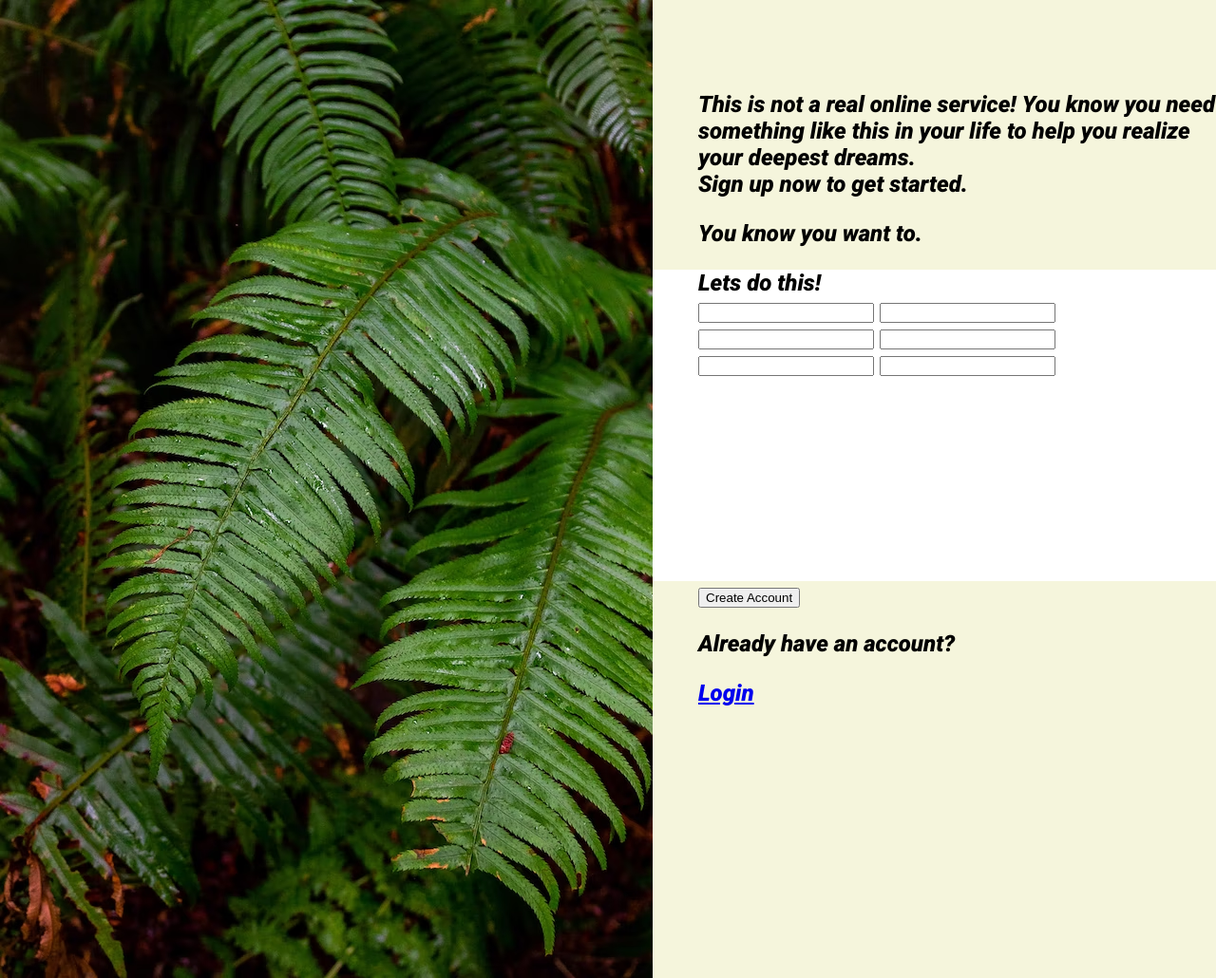
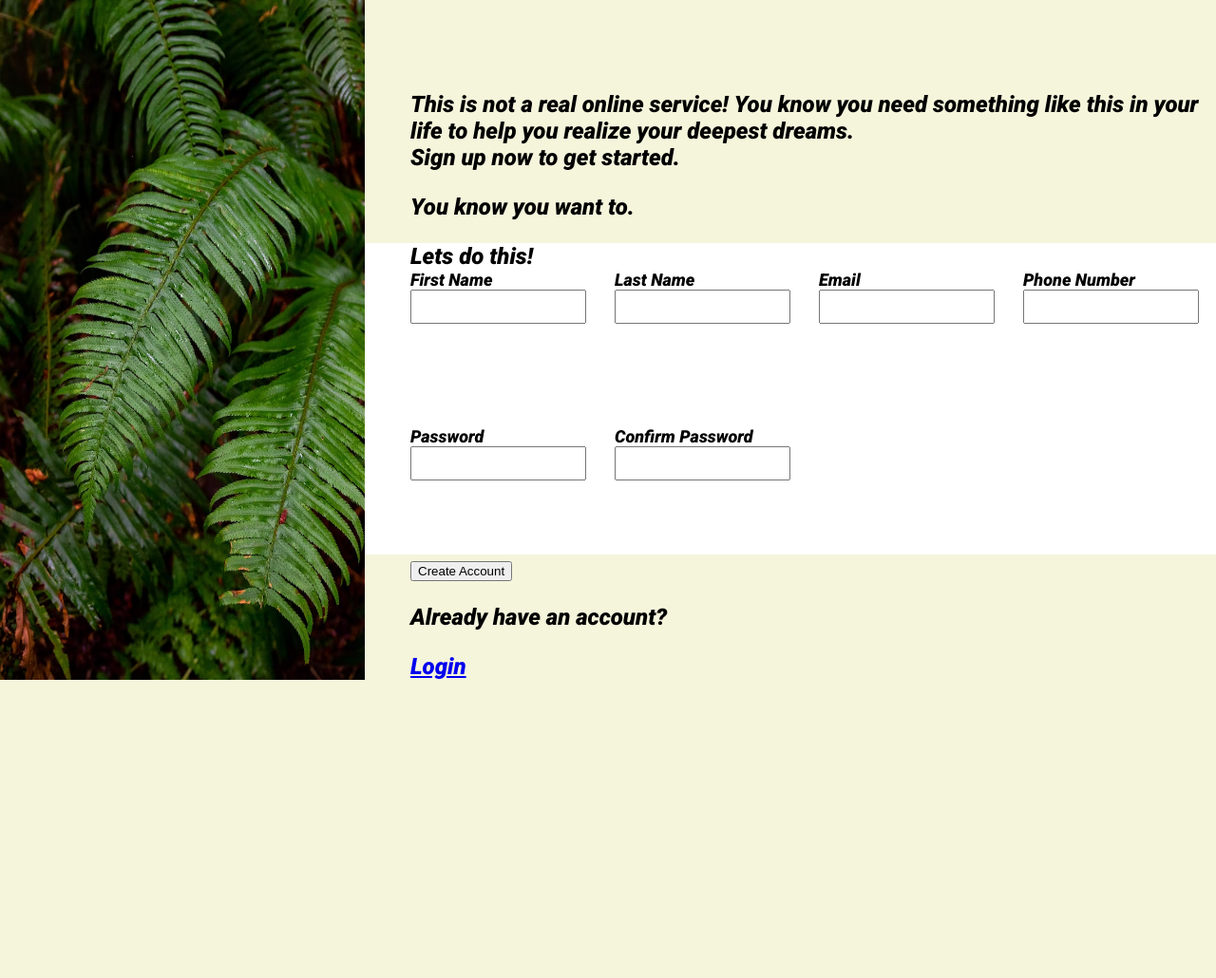
Before and after one commit to nateachino/Sign-up-form, a plain HTML site: page index.html in a window 1280 px wide. Shown: the whole page at 95% size. After the commit the page ends 800 px from the top, so only its background shows below. Drawn offline with Linux system fonts and the light colour scheme.

Commit message:
Added labels to form

```diff
--- a/index.html
+++ b/index.html
@@ -34,14 +34,35 @@
             Lets do this!
             <form>
               <div class="form-wrapper">
-                <div>
-                  <input type="text" name="first_name" />
-                  <input type="text" name="last_name" />
-                  <input type="text" name="email" />
-                  <input type="text" name="phone" />
-                  <input type="text" name="password" />
-                  <input type="text" name="confirm" />
-                </div>
+                  <div id="first">
+                    <label for="first-name">First Name</label>
+                    <input type="text" id="first-name" name="first_name" />
+                  </div>
+
+                  <div id="last">
+                    <label for="last-name">Last Name</label>
+                    <input type="text" id="last-name" name="last_name" />
+                  </div>
+
+                  <div id="email">
+                    <label for="email">Email</label>
+                    <input type="text" id="email" name="email" />
+                  </div>
+
+                  <div id="phone">
+                    <label for="phone">Phone Number</label>
+                    <input type="text" id="phone" name="phone" />
+                  </div>
+
+                  <div id="pw">
+                    <label for="pass">Password </label>
+                    <input type="password" id="pass" name="pass" />
+                  </div>
+
+                  <div id="confirm-pass">
+                    <label for="first-name">Confirm Password</label>
+                    <input type="password" id="confirm" name="confirm" />
+                  </div>
               </div>
             </form>
           </div>
--- a/style.css
+++ b/style.css
@@ -36,7 +36,8 @@ form {
 
 .form-wrapper {
   display: flex;
-  gap: 68px;
+  flex-wrap: wrap;
+  gap: 30px;
 }
 
 .top-wrapper {
@@ -46,3 +47,19 @@ form {
 .bottom-wrapper {
   padding-left: 48px;
 }
+
+label{
+  font-size: .75rem;
+}
+
+.form-wrapper>div{
+  display: flex;
+  flex-direction: column;
+}
+.form-wrapper>div>input{
+  height: 30px;
+}
+
+img{
+  width: 30vw;
+}
```
